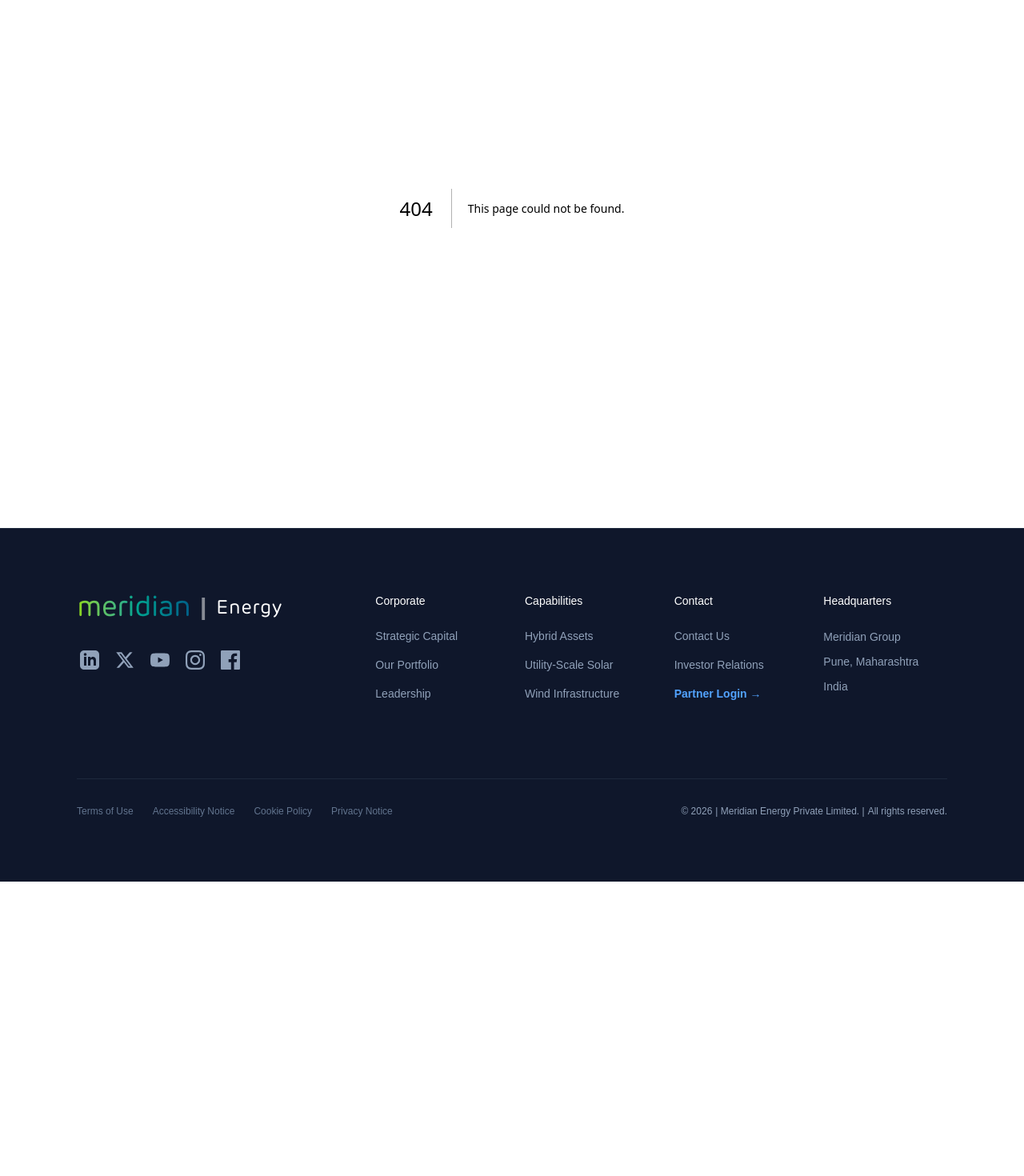
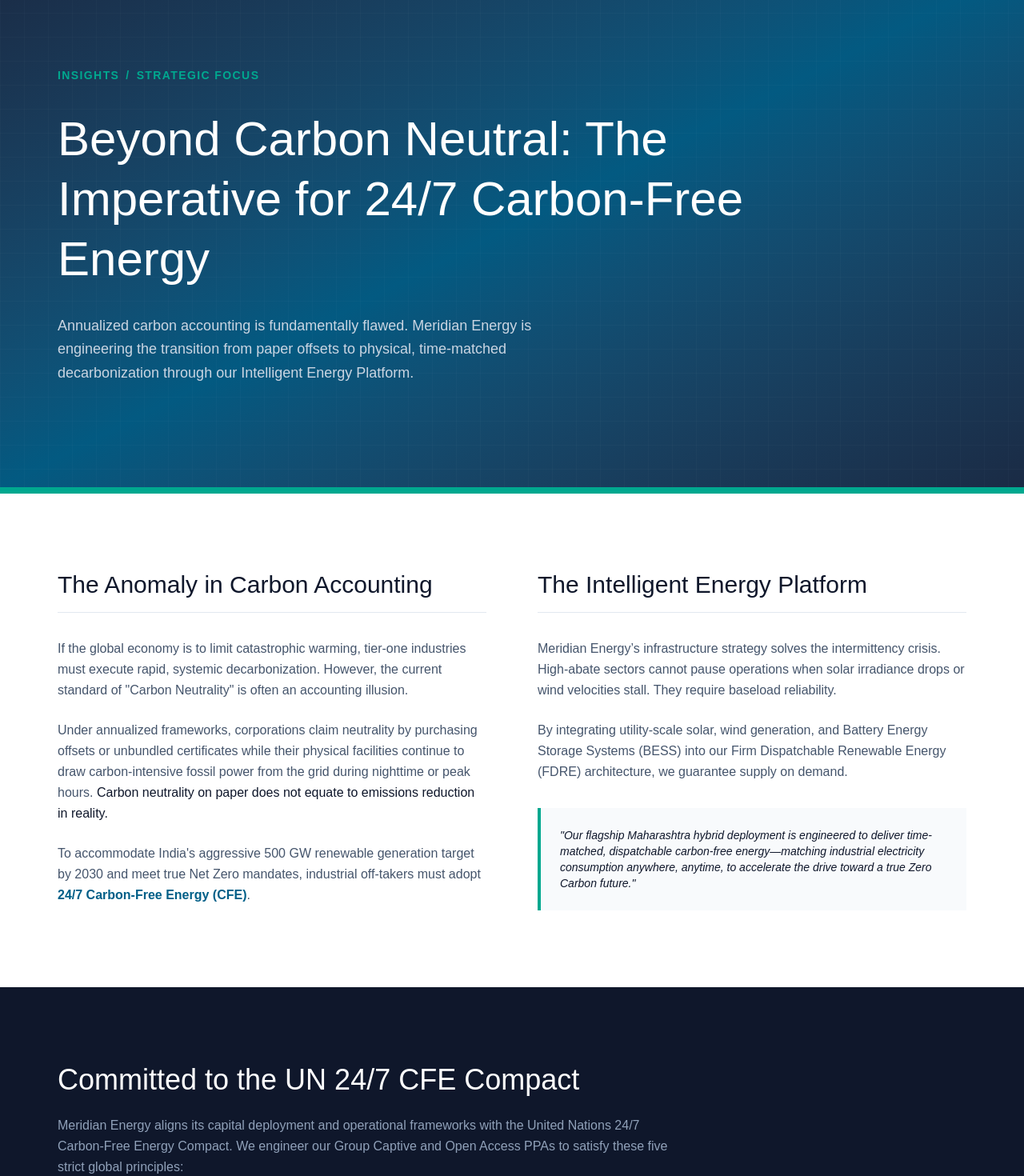
Before and after one commit to diwakar820-hash/meridian-energy-web, a Next.js app: page /insights/cfe in a window 1280 px wide. Before the commit this address had no page. Shown: the part 140-1610 px from the top of the page at 80% size. Before the commit the page ends 1242 px from the top, so only its background shows below. Built offline with nearby package versions, Linux system fonts and the light colour scheme.

Commit message:
Built 24/7 Carbon-Free Energy institutional insight paper

```diff
--- a/app/components/Navbar.tsx
+++ b/app/components/Navbar.tsx
@@ -73,7 +73,7 @@
                     <div className="col-span-1 md:col-span-4">
                       <h4 className="text-sm text-slate-500 mb-6">Strategic Focus</h4>
                       <ul className="space-y-4 border-l border-slate-100 pl-4">
-                        <li><Link href="#" className="text-sm text-slate-900 hover:text-[#00A88F] transition font-bold">24/7 Carbon-Free Energy</Link></li>
+                        <li><Link href="/insights/cfe" className="text-sm text-slate-900 hover:text-[#00A88F] transition font-bold">24/7 Carbon-Free Energy</Link></li>
                         <li><Link href="#" className="text-sm text-slate-600 hover:text-[#00A88F] transition">UN CFE Compact Alignment</Link></li>
                         <li><Link href="#" className="text-sm text-slate-600 hover:text-[#00A88F] transition">Time-Matched Procurement</Link></li>
                         <li><Link href="#" className="text-sm text-slate-600 hover:text-[#00A88F] transition">Beyond Carbon Neutrality</Link></li>
--- /dev/null
+++ b/app/insights/cfe/page.tsx
@@ -0,0 +1,139 @@
+import Link from "next/link";
+
+export default function CarbonFreeEnergyPage() {
+  return (
+    <main className="min-h-screen bg-white text-slate-900 font-sans pt-24">
+
+      {/* HERO SECTION: The Insight Thesis */}
+      <section className="relative w-full bg-[#1A2B45] text-white overflow-hidden border-b-8 border-[#00A88F]">
+        <div className="absolute inset-0 bg-gradient-to-br from-[#1A2B45] via-[#005F88] to-[#1A2B45] opacity-90"></div>
+        {/* Abstract data texture */}
+        <div className="absolute inset-0" style={{ backgroundImage: 'linear-gradient(rgba(255,255,255,0.02) 1px, transparent 1px), linear-gradient(90deg, rgba(255,255,255,0.02) 1px, transparent 1px)', backgroundSize: '30px 30px' }}></div>
+
+        <div className="relative z-10 max-w-[1200px] mx-auto px-8 py-24 md:py-32">
+          <div className="flex items-center space-x-2 text-[#00A88F] text-sm font-bold tracking-widest uppercase mb-8">
+            <Link href="/" className="hover:text-white transition">Insights</Link>
+            <span>/</span>
+            <span>Strategic Focus</span>
+          </div>
+          <h1 className="text-4xl md:text-5xl lg:text-6xl font-light leading-tight mb-8 max-w-4xl">
+            Beyond Carbon Neutral: The Imperative for 24/7 Carbon-Free Energy
+          </h1>
+          <p className="text-lg text-slate-300 max-w-2xl leading-relaxed font-light">
+            Annualized carbon accounting is fundamentally flawed. Meridian Energy is engineering the transition from paper offsets to physical, time-matched decarbonization through our Intelligent Energy Platform.
+          </p>
+        </div>
+      </section>
+
+      {/* THE THESIS: Two-Column Corporate Report Style */}
+      <section className="max-w-[1200px] mx-auto px-8 py-24">
+        <div className="grid grid-cols-1 lg:grid-cols-12 gap-16">
+
+          {/* Left Column: The Problem */}
+          <div className="lg:col-span-6 space-y-6">
+            <h2 className="text-3xl font-light text-slate-900 mb-8 border-b border-slate-200 pb-4">The Anomaly in Carbon Accounting</h2>
+            <p className="text-slate-600 leading-relaxed">
+              If the global economy is to limit catastrophic warming, tier-one industries must execute rapid, systemic decarbonization. However, the current standard of "Carbon Neutrality" is often an accounting illusion.
+            </p>
+            <p className="text-slate-600 leading-relaxed">
+              Under annualized frameworks, corporations claim neutrality by purchasing offsets or unbundled certificates while their physical facilities continue to draw carbon-intensive fossil power from the grid during nighttime or peak hours. <strong className="text-slate-900 font-medium">Carbon neutrality on paper does not equate to emissions reduction in reality.</strong>
+            </p>
+            <p className="text-slate-600 leading-relaxed">
+              To accommodate India's aggressive 500 GW renewable generation target by 2030 and meet true Net Zero mandates, industrial off-takers must adopt <strong className="text-[#005F88]">24/7 Carbon-Free Energy (CFE)</strong>.
+            </p>
+          </div>
+
+          {/* Right Column: The Solution */}
+          <div className="lg:col-span-6 space-y-6">
+            <h2 className="text-3xl font-light text-slate-900 mb-8 border-b border-slate-200 pb-4">The Intelligent Energy Platform</h2>
+            <p className="text-slate-600 leading-relaxed">
+              Meridian Energy’s infrastructure strategy solves the intermittency crisis. High-abate sectors cannot pause operations when solar irradiance drops or wind velocities stall. They require baseload reliability.
+            </p>
+            <p className="text-slate-600 leading-relaxed">
+              By integrating utility-scale solar, wind generation, and Battery Energy Storage Systems (BESS) into our Firm Dispatchable Renewable Energy (FDRE) architecture, we guarantee supply on demand.
+            </p>
+            <div className="bg-slate-50 p-6 border-l-4 border-[#00A88F] mt-8">
+              <p className="text-sm font-medium text-slate-900 italic">
+                "Our flagship Maharashtra hybrid deployment is engineered to deliver time-matched, dispatchable carbon-free energy—matching industrial electricity consumption anywhere, anytime, to accelerate the drive toward a true Zero Carbon future."
+              </p>
+            </div>
+          </div>
+
+        </div>
+      </section>
+
+      {/* THE UN COMPACT: Strict, Clinical Breakdown (UI FIXED HERE) */}
+      <section className="bg-slate-900 text-white py-24">
+        <div className="max-w-[1200px] mx-auto px-8">
+          <div className="mb-16 max-w-3xl">
+            <h2 className="text-3xl md:text-4xl font-light mb-6">Committed to the UN 24/7 CFE Compact</h2>
+            <p className="text-slate-400 leading-relaxed">
+              Meridian Energy aligns its capital deployment and operational frameworks with the United Nations 24/7 Carbon-Free Energy Compact. We engineer our Group Captive and Open Access PPAs to satisfy these five strict global principles:
+            </p>
+          </div>
+
+          <div className="grid grid-cols-1 md:grid-cols-2 lg:grid-cols-3 gap-x-12 gap-y-16 mt-12">
+
+            {/* Principle 1 */}
+            <div className="border-t border-slate-700 pt-6">
+              <div className="text-4xl font-light text-[#00A88F] mb-4">01.</div>
+              <h3 className="text-xl font-medium text-white mb-3">Time-Matched Procurement</h3>
+              <p className="text-sm text-slate-400 leading-relaxed">
+                Hourly matching of electricity consumption with carbon-free electricity generation, moving away from annualized averages to real-time grid realities.
+              </p>
+            </div>
+
+            {/* Principle 2 */}
+            <div className="border-t border-slate-700 pt-6">
+              <div className="text-4xl font-light text-[#00A88F] mb-4">02.</div>
+              <h3 className="text-xl font-medium text-white mb-3">Local Procurement</h3>
+              <p className="text-sm text-slate-400 leading-relaxed">
+                Purchasing clean energy on the local grids (e.g., MSETCL) where the electricity consumption actually occurs, driving the related emissions of the consumer to absolute zero.
+              </p>
+            </div>
+
+            {/* Principle 3 */}
+            <div className="border-t border-slate-700 pt-6">
+              <div className="text-4xl font-light text-[#00A88F] mb-4">03.</div>
+              <h3 className="text-xl font-medium text-white mb-3">Technology Inclusive</h3>
+              <p className="text-sm text-slate-400 leading-relaxed">
+                Prioritizing the rapid creation of zero-carbon electricity by integrating all viable technologies—combining solar, wind, and sophisticated BESS storage into single dispatchable assets.
+              </p>
+            </div>
+
+            {/* Principle 4 */}
+            <div className="border-t border-slate-700 pt-6">
+              <div className="text-4xl font-light text-[#00A88F] mb-4">04.</div>
+              <h3 className="text-xl font-medium text-white mb-3">Enable New Generation</h3>
+              <p className="text-sm text-slate-400 leading-relaxed">
+                Focusing rigorously on the creation of <span className="italic">new</span> clean electricity generation capacity to directly support the rapid decarbonization of physical electricity systems.
+              </p>
+            </div>
+
+            {/* Principle 5 */}
+            <div className="border-t border-slate-700 pt-6">
+              <div className="text-4xl font-light text-[#00A88F] mb-4">05.</div>
+              <h3 className="text-xl font-medium text-white mb-3">Maximize System Impact</h3>
+              <p className="text-sm text-slate-400 leading-relaxed">
+                Focusing capital deployment and asset dispatch on maximizing emissions reductions and solving for the dirtiest, most carbon-intensive hours of electricity consumption.
+              </p>
+            </div>
+
+          </div>
+        </div>
+      </section>
+
+      {/* CALL TO ACTION */}
+      <section className="max-w-[1200px] mx-auto px-8 py-24 text-center">
+        <h2 className="text-3xl font-light text-slate-900 mb-6">Transition Your Operations</h2>
+        <p className="text-slate-600 max-w-2xl mx-auto mb-10">
+          Through the 24/7 CFE Compact, Meridian Energy provides the technology, grid integration, and Group Captive structuring required to transform your energy supply into a resilient, cost-effective, and fully decarbonized asset.
+        </p>
+        <Link href="/contact" className="inline-block bg-[#1A2B45] hover:bg-[#005F88] text-white px-10 py-4 text-sm font-bold tracking-widest uppercase transition duration-300 shadow-xl">
+          Request Group Captive Briefing
+        </Link>
+      </section>
+
+    </main>
+  );
+}
```
